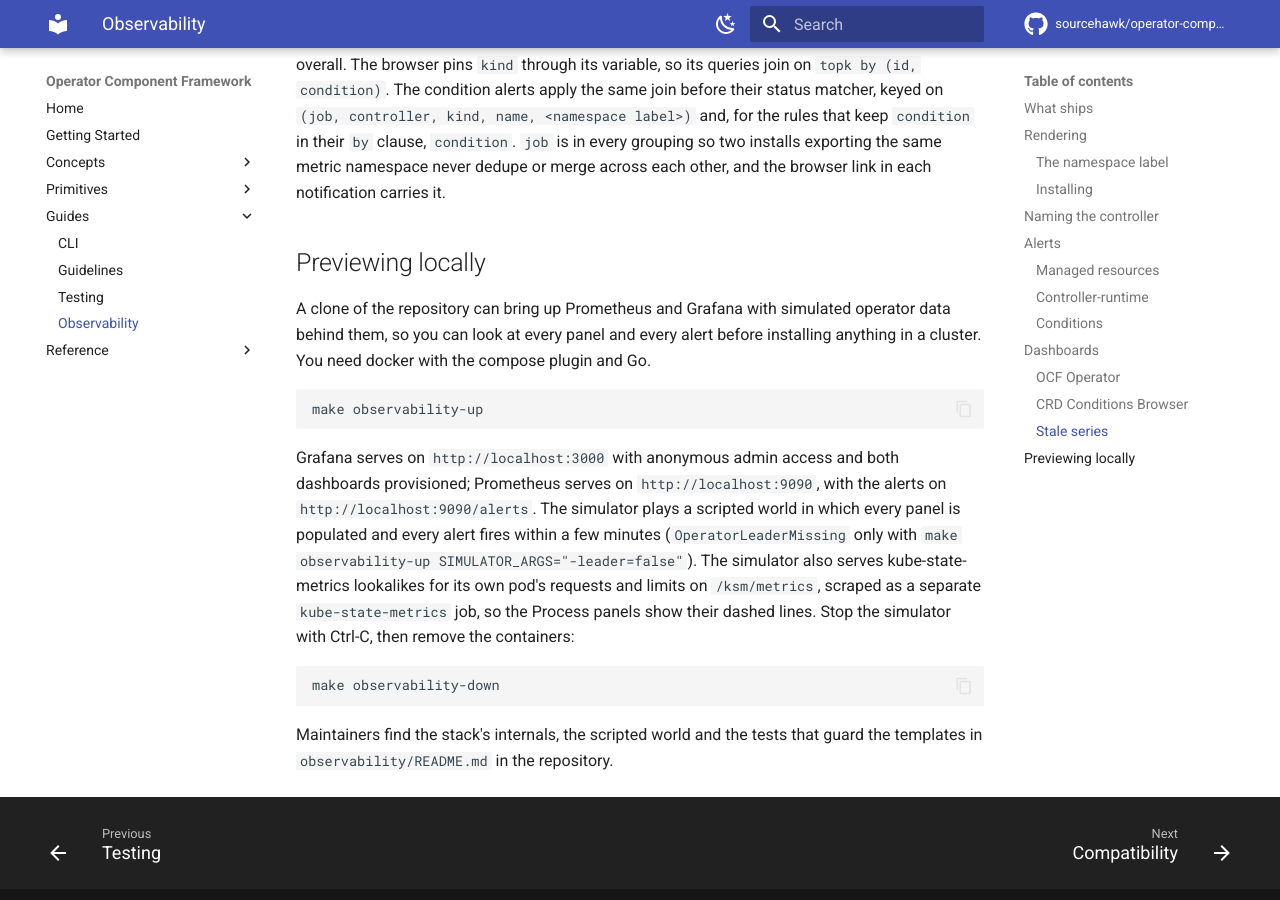
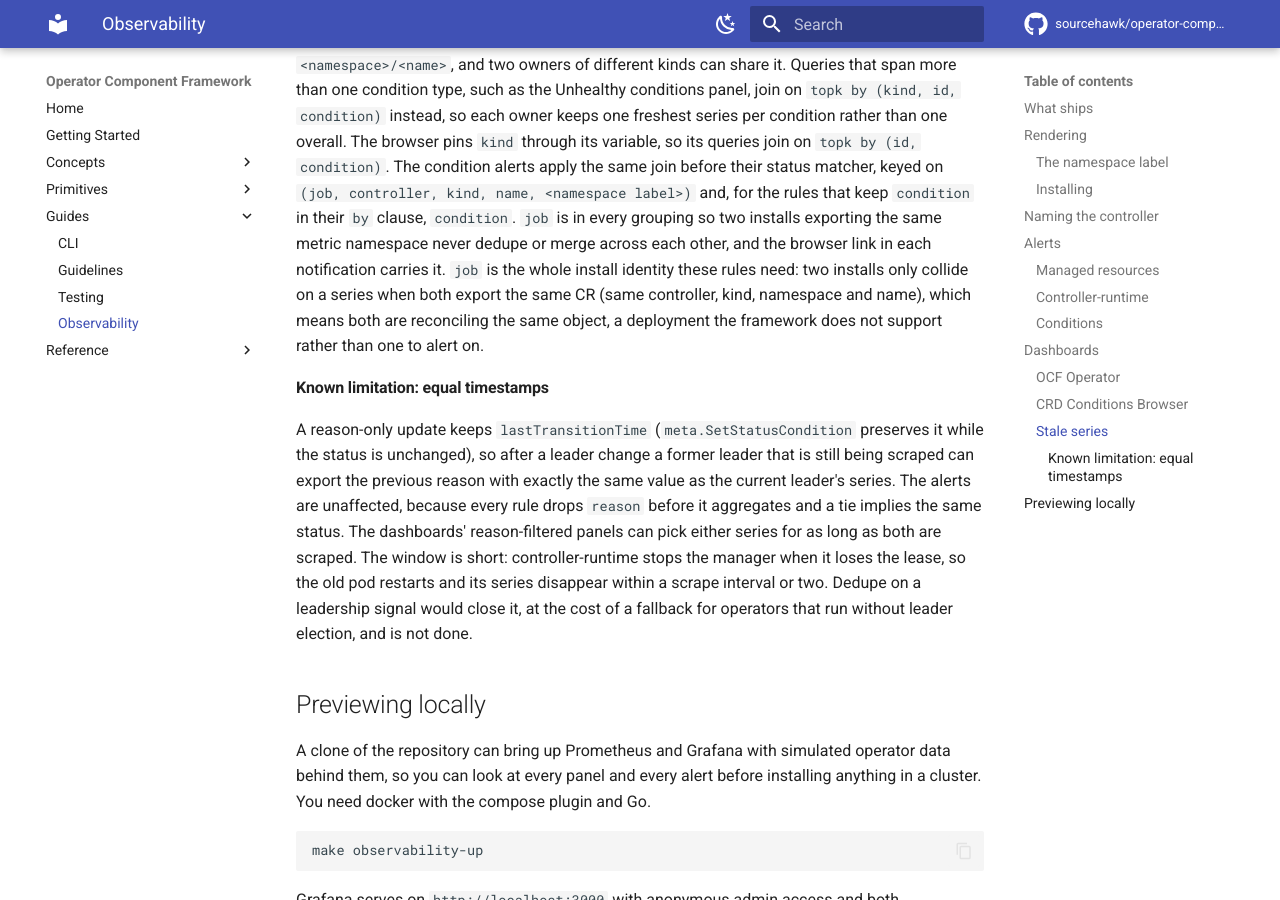
Before and after one commit to sourcehawk/operator-component-framework, an MkDocs documentation site: the page built from docs/observability.md, in a window 1280 px wide and 900 px high, scrolled down 10553 px. Built offline with MkDocs 1.6.1 and Material for MkDocs 9.7.7, drawn with Linux system fonts in a browser that asks for light colours; comment, search, counter and statistics services are not loaded; some of the changed text lies outside the part shown.

Commit message:
fix(observability): scope condition panels by job only and exercise every simulator scenario
With NAMESPACE_LABEL=namespace the namespace label on condition series is the CR's, so the operator-namespace
variable misfiltered every condition panel; those panels are now scoped by job alone, and the docs say why job is
the whole install identity the condition rules need. The simulator's backlog and panic scenario timers are fields
the scripted-world test shortens, and it now asserts the queue gauges, wait histogram, busy workers and the panic
counter. The equal-timestamp reason tie after a leader change is documented as a known limitation.

Co-Authored-By: Claude Fable 5 <noreply@anthropic.com>
Claude-Session: https://claude.ai/code/session_01JPihvXVfS997iGmGabTGsd

```diff
--- a/docs/observability.md
+++ b/docs/observability.md
@@ -264,11 +264,13 @@ labels do. `namespace` is the namespace the operator pod runs in and `job` its s
 metrics Service or ServiceMonitor. Together they select one install of one operator, the same pair the shared alert
 rules aggregate by, so two installs of the same operator in different namespaces stay apart. `namespace` defaults to
 All, which also matches series that carry no namespace label at all, so an operator scraped outside a cluster still
-renders. `controller` narrows within that operator, see [Naming the controller](#naming-the-controller). Panel titles
-say CR for what the framework calls the owner: one custom resource instance the controller reconciles, identified by its
-kind, namespace and name. Rows are ordered by what an on-call reader asks first: is the operator healthy right now, are
-the owners healthy, is anything being rewritten or failing, then the controller's own reconciliation and workqueue
-internals, the API client, and the process.
+renders. `namespace` scopes the controller-runtime, workqueue, apply and process panels, whose `namespace` label is
+always the pod's; the condition panels are scoped by `job` alone, because on condition series that label is the CR's
+namespace when rendered with `NAMESPACE_LABEL=namespace`. `controller` narrows within that operator, see
+[Naming the controller](#naming-the-controller). Panel titles say CR for what the framework calls the owner: one custom
+resource instance the controller reconciles, identified by its kind, namespace and name. Rows are ordered by what an
+on-call reader asks first: is the operator healthy right now, are the owners healthy, is anything being rewritten or
+failing, then the controller's own reconciliation and workqueue internals, the API client, and the process.
 
 | Row               | What it answers                                                                                                                                                                                                                                                                                                                                                                                                                                                                                                                                                                              |
 | ----------------- | -------------------------------------------------------------------------------------------------------------------------------------------------------------------------------------------------------------------------------------------------------------------------------------------------------------------------------------------------------------------------------------------------------------------------------------------------------------------------------------------------------------------------------------------------------------------------------------------- |
@@ -317,7 +319,19 @@ overall. The browser pins `kind` through its variable, so its queries join on `t
 alerts apply the same join before their status matcher, keyed on `(job, controller, kind, name, <namespace label>)` and,
 for the rules that keep `condition` in their `by` clause, `condition`. `job` is in every grouping so two installs
 exporting the same metric namespace never dedupe or merge across each other, and the browser link in each notification
-carries it.
+carries it. `job` is the whole install identity these rules need: two installs only collide on a series when both export
+the same CR (same controller, kind, namespace and name), which means both are reconciling the same object, a deployment
+the framework does not support rather than one to alert on.
+
+#### Known limitation: equal timestamps
+
+A reason-only update keeps `lastTransitionTime` (`meta.SetStatusCondition` preserves it while the status is unchanged),
+so after a leader change a former leader that is still being scraped can export the previous reason with exactly the
+same value as the current leader's series. The alerts are unaffected, because every rule drops `reason` before it
+aggregates and a tie implies the same status. The dashboards' reason-filtered panels can pick either series for as long
+as both are scraped. The window is short: controller-runtime stops the manager when it loses the lease, so the old pod
+restarts and its series disappear within a scrape interval or two. Dedupe on a leadership signal would close it, at the
+cost of a fallback for operators that run without leader election, and is not done.
 
 ## Previewing locally
 
```
Also changed, not shown: plugin/skills/building-components/references/observability.md (+20 -6 lines), 3 other files.
